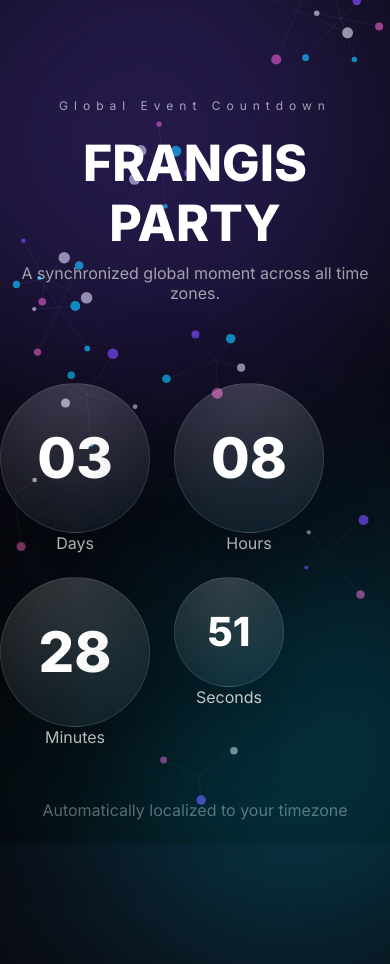
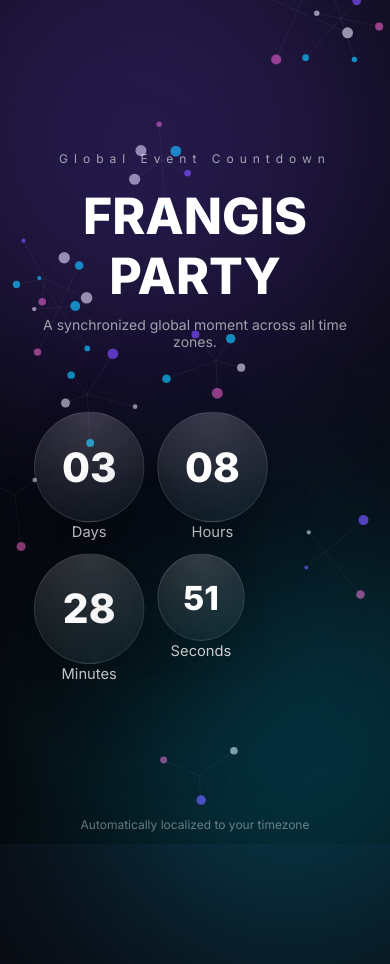
Before and after one commit to gnappo1/progetto-frangis, a plain HTML site: page index.html in a window 390 px wide. Shown: the top 964 px of the page. Drawn offline with Linux system fonts and the light colour scheme.

Commit message:
test mobile fix

```diff
--- a/index.css
+++ b/index.css
@@ -4,11 +4,15 @@
     box-sizing: border-box;
 }
 
+/* MAIN */
 body {
     font-family: "Inter", sans-serif;
     background: radial-gradient(circle at top, #0b0b14, #050508);
     color: white;
+
     overflow: hidden;
+
+    height: 100dvh;
 }
 
 /* CANVAS LAYER */
@@ -47,16 +51,21 @@ body {
     right: -120px;
 }
 
-/* MAIN */
+/* MAIN LAYOUT WRAPPER */
 .container {
     position: relative;
     z-index: 2;
-    min-height: 100vh;
+
+    height: 100dvh;
+
     display: flex;
     flex-direction: column;
     justify-content: center;
     align-items: center;
+
     text-align: center;
+
+    padding: clamp(20px, 5vw, 80px);
 }
 
 .eyebrow {
@@ -122,11 +131,21 @@ body {
 
 /* footer */
 #footer {
-    position: absolute;
-    bottom: 24px;
+    position: fixed;
+    bottom: env(safe-area-inset-bottom, 16px);
+    left: 0;
     width: 100%;
+
     text-align: center;
+
+    padding: 12px;
+
+    font-size: 12px;
     opacity: 0.4;
+
+    z-index: 10;
+
+    pointer-events: none;
 }
 
 /* clue */
@@ -150,3 +169,45 @@ body {
     opacity: 1;
     transform: translateY(0);
 }
+
+#particles {
+    z-index: 0;
+}
+
+.orb {
+    z-index: 1;
+}
+
+.container {
+    z-index: 2;
+}
+
+#footer {
+    z-index: 10;
+}
+
+@media (max-width: 768px) {
+
+    .countdown {
+        gap: 14px;
+        transform: scale(0.92);
+    }
+
+    .drop {
+        width: 120px;
+        height: 120px;
+        font-size: 44px;
+    }
+
+    .small {
+        width: 95px;
+        height: 95px;
+        font-size: 36px;
+    }
+
+    .subtitle {
+        margin-bottom: 50px;
+        font-size: 14px;
+        padding: 0 12px;
+    }
+}
```
